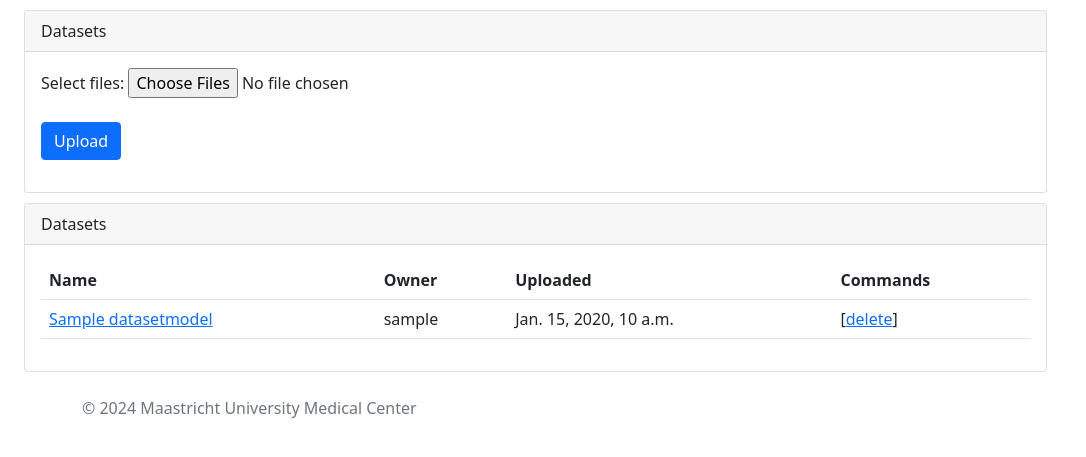
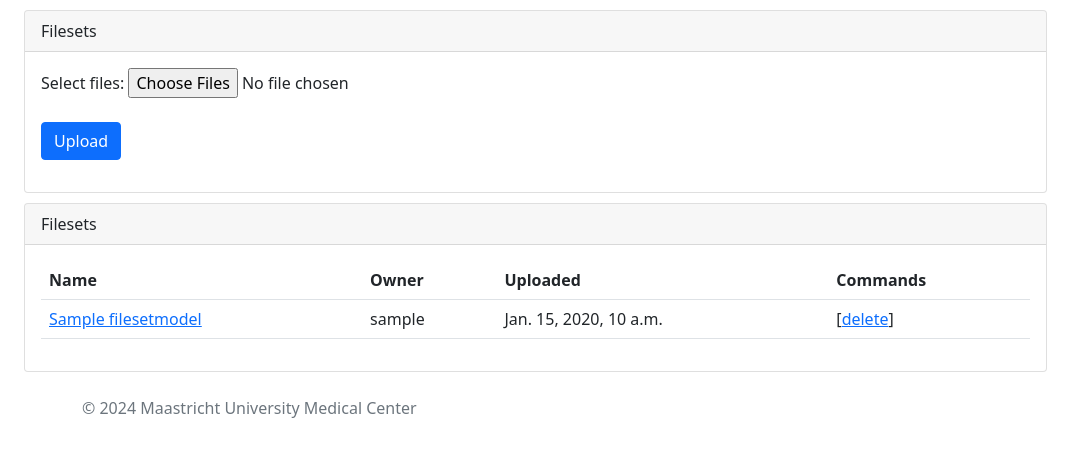
Before and after one commit to rbrecheisen/MosamaticWeb3.0, a Django app: page / in a window 1280 px wide. Shown: the part 58-515 px from the top of the page, without its empty margins (0-1086 px from the left). Run offline with Django 5.2, Linux system fonts and the light colour scheme; a user stored in the database is signed in; tables that the repository leaves empty hold one stand-in row (values such as "Sample post"); some libraries are stand-ins or nearby versions.

Commit message:
Uploading files works

```diff
--- a/src/mosamatic3/app/data/datasetloader.py
+++ /dev/null
@@ -1,6 +0,0 @@
-class DataSetLoader:
-    def __init__(self) -> None:
-        pass
-
-    def load(self, file_paths, file_names):
-        raise NotImplementedError()
--- a/src/mosamatic3/app/models.py
+++ b/src/mosamatic3/app/models.py
@@ -8,7 +8,7 @@ from django.contrib.auth.models import User
 from django.dispatch import receiver
 
 
-class DataSetModel(models.Model):
+class FileSetModel(models.Model):
     id = models.UUIDField(primary_key=True, default=uuid.uuid4, editable=False, unique=True)
     name = models.CharField(max_length=1024, editable=True, null=False)
     path = models.CharField(max_length=2048, editable=False, null=True, unique=True)
@@ -21,26 +21,10 @@ class DataSetModel(models.Model):
         return self.name
 
 
-class FileSetModel(models.Model):
-    id = models.UUIDField(primary_key=True, default=uuid.uuid4, editable=False, unique=True)
-    name = models.CharField(max_length=1024, editable=True, null=False)
-    path = models.CharField(max_length=2048, editable=False, null=True, unique=True)
-    created = models.DateTimeField(auto_now_add=True)
-    owner = models.ForeignKey(
-        User, editable=False, related_name='+', on_delete=models.CASCADE)
-    dataset = models.ForeignKey(DataSetModel, on_delete=models.CASCADE)
-
-    def __str__(self):
-        return self.name
-
-
 class FileModel(models.Model):
     id = models.UUIDField(primary_key=True, default=uuid.uuid4, editable=False, unique=True)
     name = models.CharField(max_length=256, editable=False, null=False)
     path = models.CharField(max_length=2048, editable=False, null=False, unique=True)
-    created = models.DateTimeField(auto_now_add=True)
-    owner = models.ForeignKey(
-        User, editable=False, related_name='+', on_delete=models.CASCADE)
     fileset = models.ForeignKey(FileSetModel, on_delete=models.CASCADE)
 
     def __str__(self):
@@ -54,7 +38,7 @@ class LogOutputModel(models.Model):
 
 
 # Signals
-@receiver(models.signals.post_save, sender=DataSetModel)
+@receiver(models.signals.post_save, sender=FileSetModel)
 def dataset_post_save(sender, instance, **kwargs):
     if not instance.path:
         instance.path = os.path.join(settings.MEDIA_ROOT, str(instance.id))
@@ -62,7 +46,7 @@ def dataset_post_save(sender, instance, **kwargs):
         instance.save()
 
 
-@receiver(models.signals.post_delete, sender=DataSetModel)
+@receiver(models.signals.post_delete, sender=FileSetModel)
 def dataset_post_delete(sender, instance, **kwargs):
     if os.path.isdir(instance.path):
         shutil.rmtree(instance.path)
--- a/src/mosamatic3/app/templates/datasets.html
+++ b/src/mosamatic3/app/templates/filesets.html
@@ -4,9 +4,9 @@
     <div class="row">
         <div class="col-sm-10">
             <div class="card" style="margin-top: 10px;">
-                <div class="card-header">Datasets</div>
+                <div class="card-header">Filesets</div>
                 <div class="card-body">
-                    <form action="/datasets/" method="post" enctype="multipart/form-data">
+                    <form action="/filesets/" method="post" enctype="multipart/form-data">
                         {% csrf_token %}
                         <label for="files">Select files:</label>
                         <input type="file" id="files" name="files" multiple/><br><br>
@@ -19,7 +19,7 @@
     <div class="row">
         <div class="col-sm-10">
             <div class="card" style="margin-top: 10px;">
-                <div class="card-header">Datasets</div>
+                <div class="card-header">Filesets</div>
                 <div class="card-body">
                     <table class="table">
                         <tr>
@@ -28,13 +28,13 @@
                             <th>Uploaded</th>
                             <th>Commands</th>
                         </tr>
-                        {% for dataset in datasets %}
+                        {% for fileset in filesets %}
                             <tr>
-                                <td><a href="/datasets/{{ dataset.id }}">{{ dataset.name }}</a></td>
-                                <td>{{ dataset.owner }}</td>
-                                <td>{{ dataset.created }}</td>
-                                {%  if user == dataset.owner or user.is_staff %}
-                                    <td>[<a href="/datasets/{{ dataset.id }}?action=delete">delete</a>]</td>
+                                <td><a href="/filesets/{{ fileset.id }}">{{ fileset.name }}</a></td>
+                                <td>{{ fileset.owner }}</td>
+                                <td>{{ fileset.created }}</td>
+                                {%  if user == fileset.owner or user.is_staff %}
+                                    <td>[<a href="/filesets/{{ fileset.id }}?action=delete">delete</a>]</td>
                                 {% else %}
                                     <td><i>None permitted</i></td>
                                 {%  endif %}
--- a/src/mosamatic3/app/urls.py
+++ b/src/mosamatic3/app/urls.py
@@ -3,9 +3,9 @@ from . import views
 
 
 urlpatterns = [
-    path('', views.datasets),
+    path('', views.filesets),
     path('auth', views.auth),
     path('progress', views.progress),
-    path('datasets/', views.datasets),
-    path('datasets/<str:dataset_id>', views.dataset),
+    path('filesets/', views.filesets),
+    path('filesets/<str:fileset_id>', views.fileset),
 ]
--- a/src/mosamatic3/app/views.py
+++ b/src/mosamatic3/app/views.py
@@ -15,8 +15,7 @@ from django.conf import settings
 from wsgiref.util import FileWrapper
 from zipfile import ZipFile
 
-from .models import DataSetModel, FileSetModel, FileModel
-from .data.dicomdatasetloader import DicomDataSetLoader
+from .models import FileSetModel, FileModel
 
 
 # Move to separate file or class
@@ -50,43 +49,48 @@ def process_uploaded_files(request):
 
 
 # Move to data manager class
-def create_dataset(user, name=None):
+def create_fileset(user, name=None):
     if name:
-        ds_name = name
+        fs_name = name
     else:
         timestamp = timezone.now().strftime('%Y%m%d%H%M%S.%f')
-        ds_name = 'dataset-{}'.format(timestamp)
-    dataset = DataSetModel.objects.create(name=ds_name, owner=user) # dataset.path is set in post_save() for DataSetModel
-    return dataset
+        fs_name = 'fileset-{}'.format(timestamp)
+    fileset = FileSetModel.objects.create(name=fs_name, owner=user) # fileset.path is set in post_save() for FileSetModel
+    return fileset
+
+
+def create_file(path, fileset):
+    return FileModel.objects.create(
+        name=os.path.split(path)[1], path=path, fileset=fileset)
 
 
 # Move to data manager class. Loading files by inspecting DICOM header should be another class
-def create_dataset_from_files(file_paths, file_names, user):
+def create_fileset_from_files(file_paths, file_names, user):
     if len(file_paths) == 0 or len(file_names) == 0:
         return None
-    dataset = create_dataset(user)
+    fileset = create_fileset(user)
     for i in range(len(file_paths)):
         source_path = file_paths[i]
         target_name = file_names[i]
-        target_path = os.path.join(dataset.path, target_name)
-        shutil.move(source_path, target_path)
-        # create_file_path(path=target_path, dataset=dataset)
-    return dataset
+        target_path = os.path.join(fileset.path, target_name)
+        shutil.copy(source_path, target_path)
+        create_file(path=target_path, fileset=fileset)
+    return fileset
 
 
 # Move to data manager class
-def get_datasets(user):
+def get_filesets(user):
     if not user.is_staff:
-        return DataSetModel.objects.filter(Q(owner=user) | Q(public=True))
-    return DataSetModel.objects.all()
+        return FileSetModel.objects.filter(Q(owner=user) | Q(public=True))
+    return FileSetModel.objects.all()
 
 
-def get_dataset(dataset_id, user):
-    return DataSetModel.objects.get(pk=dataset_id)
+def get_fileset(fileset_id, user):
+    return FileSetModel.objects.get(pk=fileset_id)
 
 
-def delete_dataset(dataset):
-    dataset.delete()
+def delete_fileset(fileset):
+    fileset.delete()
 
 
 @login_required
@@ -100,19 +104,18 @@ def progress(_):
 
 
 @login_required
-def datasets(request):
+def filesets(request):
     if request.method == 'POST':
         file_paths, file_names = process_uploaded_files(request)
-        loader = DicomDataSetLoader()
-        loader.load(file_paths, file_names)
-        # create_dataset_from_files(file_paths, file_names, request.user)
-    return render(request, 'datasets.html', context={'datasets': get_datasets(request.user)})
+        create_fileset_from_files(file_paths, file_names, request.user)
+    return render(request, 'filesets.html', context={'filesets': get_filesets(request.user)})
+
 
 @login_required
-def dataset(request, dataset_id):
+def fileset(request, fileset_id):
     if request.method == 'GET':
-        ds = get_dataset(dataset_id, request.user)
+        fs = get_fileset(fileset_id, request.user)
         action = request.GET.get('action', None)
         if action == 'delete':
-            delete_dataset(ds)
-    return render(request, 'datasets.html', context={'datasets': get_datasets(request.user)})
+            delete_fileset(fs)
+    return render(request, 'filesets.html', context={'filesets': get_filesets(request.user)})
```
Also changed, not shown: src/mosamatic3/app/data/dicomdatasetloader.py (deleted, +0 -59 lines), src/mosamatic3/app/templates/dataset.html (deleted, +0 -35 lines), src/mosamatic3/app/templates/fileset.html (+3 -7 lines), src/mosamatic3/mosamatic3/settings.py (+4 -9 lines), src/mosamatic3/app/data/__init__.py (deleted), src/mosamatic3/app/migrations/0001_initial.py (deleted), src/mosamatic3/app/migrations/0002_logoutputmodel.py (deleted), 1 other file.
